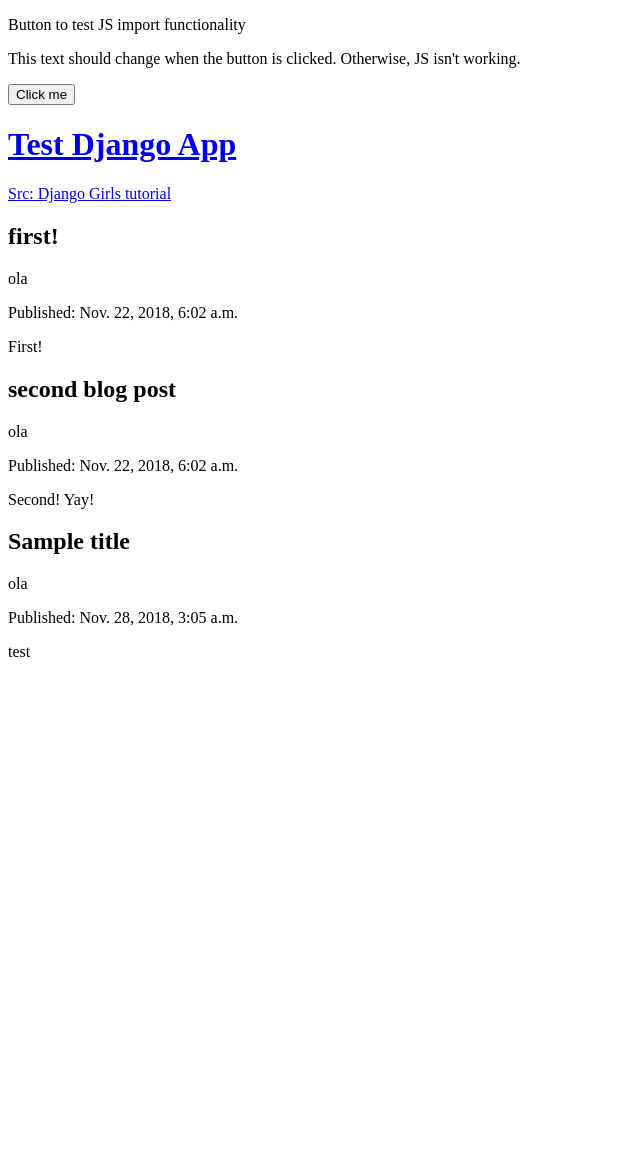
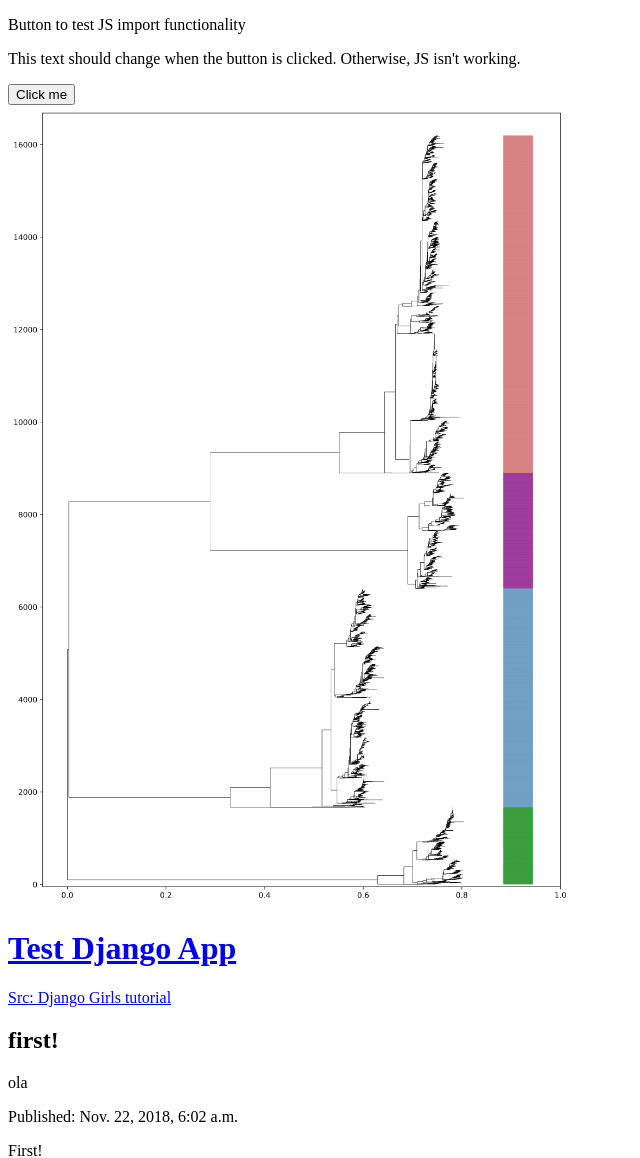
Before and after one commit to Don86/djgirls, a Django app: page / in a window 1280 px wide. Shown: the top 1158 px of the page, without its empty margins (0-640 px from the left). Before the commit the page ends 657 px from the top, so only its background shows below. Run offline with Django 3.2, Linux system fonts and the light colour scheme; data comes from the database, SQL or seed files in the repository.

Commit message:
added dengue tree png image

```diff
--- a/blog/templates/blog/post_list.html
+++ b/blog/templates/blog/post_list.html
@@ -15,6 +15,11 @@
         <p id="demo-btn">This text should change when the button is clicked. Otherwise, JS isn't working.</p>
         <button type="button" onclick="myFunction()">Click me</button>
 
+        <!-- tree placeholder -->
+        <div class="phylotree" id="phylotree">
+            <img src="{% static 'blog/images/did-1.png' %}" alt="tree" style="height:800px;">
+        </div>
+
         <div>
             <h1><a href="/">Test Django App</a></h1>
         </div>
```
Also changed, not shown: blog/static/blog/images/did-1.png (added).
